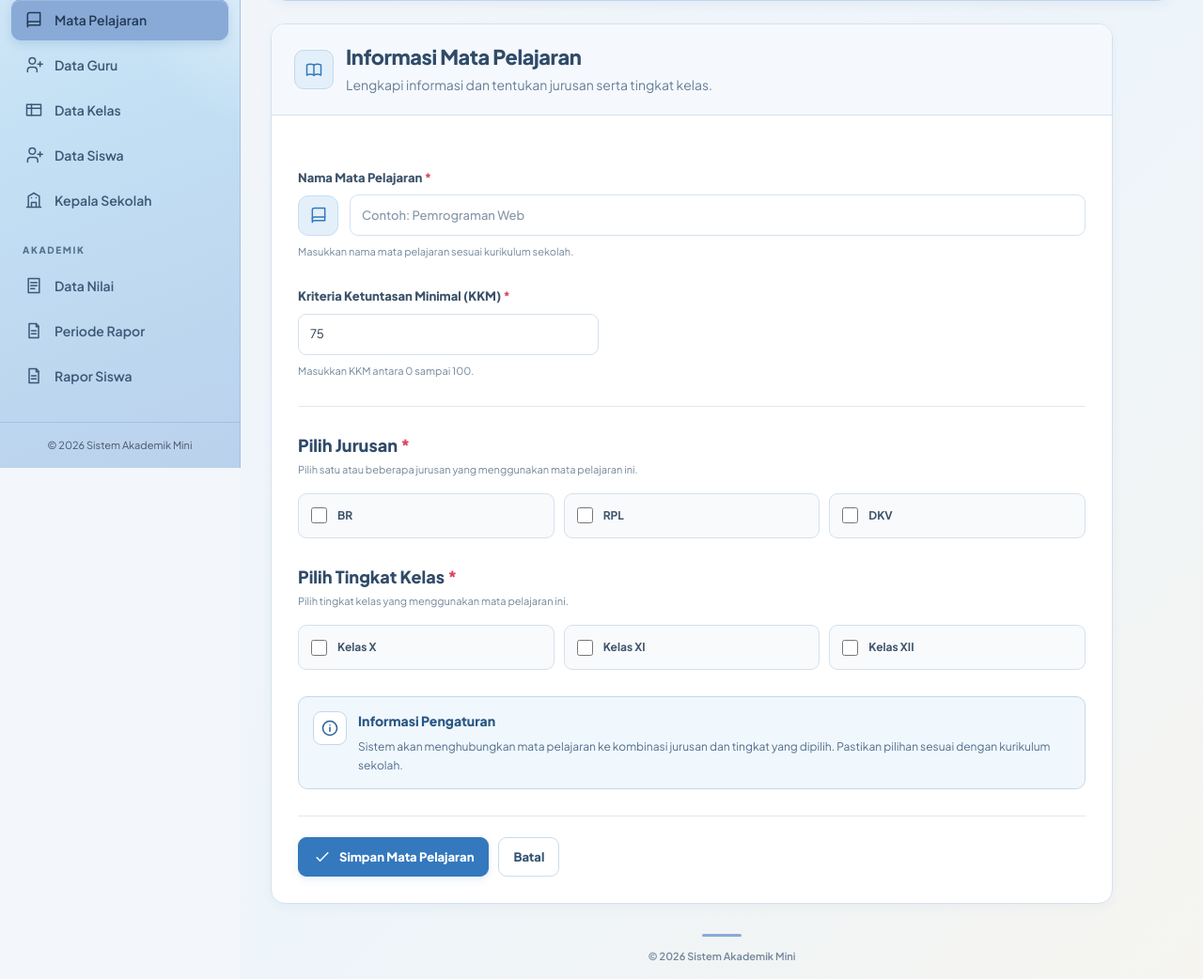
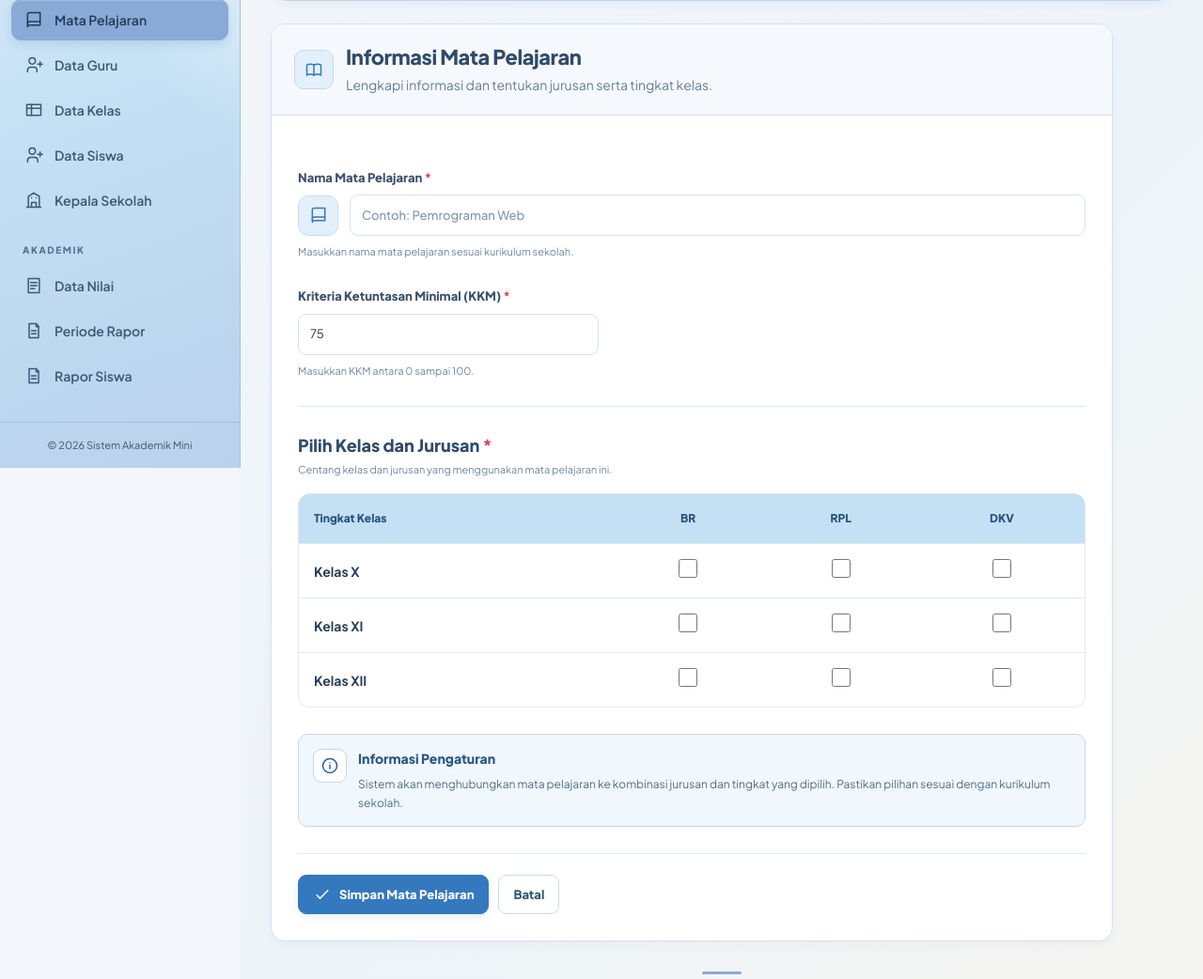
Before and after one commit to dinovianti09-lgtm/beep, a Laravel app: page /admin/mapel/create in a window 1280 px wide. Shown: the part 302-1344 px from the top of the page at 94% size. Run offline with Laravel 12, Linux system fonts and the light colour scheme; a user stored in the database is signed in; data comes from the database, SQL or seed files in the repository; parts of the project's set-up code (start-up, migrations or seed data) failed here and were passed over; some libraries are stand-ins or nearby versions.

Commit message:
Fix tabel kombinasi kelas dan jurusan mapel

```diff
--- a/app/Http/Controllers/MapelController.php
+++ b/app/Http/Controllers/MapelController.php
@@ -17,6 +17,19 @@ class MapelController extends Controller
     private function daftarTingkat(): array
     {
         return ['X', 'XI', 'XII'];
+    }
+
+    private function daftarKombinasi(): array
+    {
+        $kombinasi = [];
+
+        foreach ($this->daftarTingkat() as $tingkat) {
+            foreach ($this->daftarJurusan() as $jurusan) {
+                $kombinasi[] = $tingkat . '|' . $jurusan;
+            }
+        }
+
+        return $kombinasi;
     }
 
     public function index(Request $request)
@@ -88,17 +101,12 @@ class MapelController extends Controller
                 Rule::unique('mapel', 'nama_mapel'),
             ],
             'kkm' => 'required|integer|min:0|max:100',
-            'jurusan' => 'required|array|min:1',
-            'jurusan.*' => [
+            'kombinasi' => 'required|array|min:1',
+            'kombinasi.*' => [
                 'required',
                 'string',
-                Rule::in($this->daftarJurusan()),
-            ],
-            'tingkat' => 'required|array|min:1',
-            'tingkat.*' => [
-                'required',
-                'string',
-                Rule::in($this->daftarTingkat()),
+                'distinct',
+                Rule::in($this->daftarKombinasi()),
             ],
         ], [
             'nama_mapel.required' => 'Nama mata pelajaran wajib diisi.',
@@ -108,12 +116,10 @@ class MapelController extends Controller
             'kkm.integer' => 'KKM harus berupa angka bulat.',
             'kkm.min' => 'KKM minimal 0.',
             'kkm.max' => 'KKM maksimal 100.',
-            'jurusan.required' => 'Pilih minimal satu jurusan.',
-            'jurusan.min' => 'Pilih minimal satu jurusan.',
-            'jurusan.*.in' => 'Pilihan jurusan tidak valid.',
-            'tingkat.required' => 'Pilih minimal satu tingkat kelas.',
-            'tingkat.min' => 'Pilih minimal satu tingkat kelas.',
-            'tingkat.*.in' => 'Pilihan tingkat kelas tidak valid.',
+            'kombinasi.required' => 'Pilih minimal satu kombinasi kelas dan jurusan.',
+            'kombinasi.min' => 'Pilih minimal satu kombinasi kelas dan jurusan.',
+            'kombinasi.*.in' => 'Kombinasi kelas dan jurusan tidak valid.',
+            'kombinasi.*.distinct' => 'Kombinasi kelas tidak boleh duplikat.',
         ]);
 
         DB::transaction(function () use ($validated) {
@@ -124,13 +130,13 @@ class MapelController extends Controller
 
             $pengaturan = [];
 
-            foreach (array_unique($validated['jurusan']) as $jurusan) {
-                foreach (array_unique($validated['tingkat']) as $tingkat) {
+            foreach ($validated['kombinasi'] as $kode) {
+                [$tingkat, $jurusan] = explode('|', $kode, 2);
+
                 $pengaturan[] = [
+                    'tingkat' => $tingkat,
                     'jurusan' => $jurusan,
-                        'tingkat' => $tingkat,
                 ];
-                }
             }
 
             $mapel->pengaturanKelas()->createMany($pengaturan);
@@ -161,26 +167,26 @@ class MapelController extends Controller
             ->values()
             ->all();
 
+        $kombinasiTerpilih = $mapel->pengaturanKelas
+            ->map(function ($pengaturan) {
+                return $pengaturan->tingkat . '|' . $pengaturan->jurusan;
+            })
+            ->values()
+            ->all();
+
         return view('admin.mapel.edit', compact(
             'mapel',
             'jurusanList',
             'tingkatList',
             'jurusanTerpilih',
-            'tingkatTerpilih'
+            'tingkatTerpilih',
+            'kombinasiTerpilih'
         ));
     }
 
     public function update(Request $request, $id)
     {
         $mapel = Mapel::findOrFail($id);
-
-        $kombinasiValid = [];
-
-        foreach ($this->daftarTingkat() as $tingkat) {
-            foreach ($this->daftarJurusan() as $jurusan) {
-                $kombinasiValid[] = $tingkat . '|' . $jurusan;
-            }
-        }
 
         $validated = $request->validate([
             'nama_mapel' => [
@@ -196,7 +202,7 @@ class MapelController extends Controller
                 'required',
                 'string',
                 'distinct',
-                Rule::in($kombinasiValid),
+                Rule::in($this->daftarKombinasi()),
             ],
         ], [
             'nama_mapel.required' => 'Nama mata pelajaran wajib diisi.',
@@ -213,11 +219,9 @@ class MapelController extends Controller
         ]);
 
         DB::transaction(function () use ($mapel, $validated) {
-            // Simpan nama mapel sebelumnya.
             $namaLama = trim($mapel->nama_mapel);
             $namaBaru = trim($validated['nama_mapel']);
 
-            // Perbarui data mata pelajaran.
             $mapel->update([
                 'nama_mapel' => $namaBaru,
                 'kkm' => $validated['kkm'],
@@ -235,7 +239,7 @@ class MapelController extends Controller
                     ]);
             }
 
-            // Perbarui pemetaan jurusan dan tingkat.
+            // Simpan kombinasi kelas dan jurusan secara independen.
             $pengaturan = [];
 
             foreach ($validated['kombinasi'] as $kode) {
@@ -264,7 +268,7 @@ class MapelController extends Controller
                     ->lockForUpdate()
                     ->firstOrFail();
 
-                // Lindungi data nilai siswa.
+                // Lindungi riwayat nilai siswa.
                 $jumlahNilai = DB::table('nilai')
                     ->where('id_mapel', $mapel->id_mapel)
                     ->count();
@@ -276,12 +280,14 @@ class MapelController extends Controller
                         . ' data nilai. Riwayat akademik harus dipertahankan.'
                     );
                 }
+
                 // Cegah penghapusan mapel yang masih diampu guru aktif.
                 $guruAktif = DB::table('guru')
                     ->join('users', 'guru.user_id', '=', 'users.id')
-    ->whereRaw('LOWER(TRIM(guru.mapel_diampu)) = ?', [
-        strtolower(trim($mapel->nama_mapel))
-    ])
+                    ->whereRaw(
+                        'LOWER(TRIM(guru.mapel_diampu)) = ?',
+                        [strtolower(trim($mapel->nama_mapel))]
+                    )
                     ->where('users.status', 'aktif')
                     ->exists();
 
@@ -290,6 +296,7 @@ if ($guruAktif) {
                         'Mata pelajaran tidak dapat dihapus karena masih diampu guru aktif.'
                     );
                 }
+
                 // Bersihkan bobot nilai jika tidak ada nilai siswa.
                 DB::table('bobot_nilai')
                     ->where('id_mapel', $mapel->id_mapel)
@@ -313,6 +320,7 @@ if ($guruAktif) {
             return redirect()
                 ->route('admin.mapel.index')
                 ->with('error', $e->getMessage());
+
         } catch (\Illuminate\Database\QueryException $e) {
             report($e);
 
@@ -320,8 +328,7 @@ if ($guruAktif) {
                 ->route('admin.mapel.index')
                 ->with(
                     'error',
-                    'Mata pelajaran belum dapat dihapus karena masih '
-                    . 'memiliki keterkaitan data lain.'
+                    'Mata pelajaran belum dapat dihapus karena masih memiliki keterkaitan data lain.'
                 );
         }
     }
--- a/resources/views/admin/mapel/create.blade.php
+++ b/resources/views/admin/mapel/create.blade.php
@@ -930,103 +930,66 @@
                 <div class="border-t border-slate-200 dark:border-slate-700"></div>
 
 
-                {{-- PILIH JURUSAN --}}
+
+{{-- PILIH KOMBINASI KELAS DAN JURUSAN --}}
 <section>
-
     <div class="mb-4">
-
         <h3 class="mc-label mb-1">
-                            Pilih Jurusan
+            Pilih Kelas dan Jurusan
             <span class="mc-required">*</span>
         </h3>
-
         <p class="mc-help">
-                            Pilih satu atau beberapa jurusan yang menggunakan mata pelajaran ini.
+            Centang kelas dan jurusan yang menggunakan mata pelajaran ini.
         </p>
-
     </div>
 
-                    <div class="mc-choice-grid">
+    <div class="overflow-x-auto rounded-xl border border-slate-200 dark:border-slate-700">
+        <table class="w-full text-sm">
+            <thead class="bg-blue-50 dark:bg-slate-800">
+                <tr>
+                    <th class="p-4 text-left">Tingkat Kelas</th>
+                    @foreach($jurusanList as $jurusan)
+                        <th class="p-4 text-center">{{ $jurusan }}</th>
+                    @endforeach
+                </tr>
+            </thead>
+            <tbody>
+                @foreach($tingkatList as $tingkat)
+                    <tr class="border-t border-slate-200 dark:border-slate-700">
+                        <th class="p-4 text-left">
+                            Kelas {{ $tingkat }}
+                        </th>
 
                         @foreach($jurusanList as $jurusan)
+                            @php
+                                $kode = $tingkat . '|' . $jurusan;
+                            @endphp
 
-                            <label class="mc-choice">
-
+                            <td class="p-4 text-center">
+                                <label class="cursor-pointer">
                                     <input
                                         type="checkbox"
-                                    name="jurusan[]"
-                                    value="{{ $jurusan }}"
-                                    {{ in_array($jurusan, (array) old('jurusan', []), true) ? 'checked' : '' }}
+                                        name="kombinasi[]"
+                                        value="{{ $kode }}"
+                                        @checked(in_array($kode, old('kombinasi', [])))
+                                        class="w-5 h-5 accent-blue-600"
                                     >
-
-                                <span class="mc-choice-text">
-                                    {{ $jurusan }}
-                                </span>
-
                                 </label>
-
+                            </td>
                         @endforeach
-
+                    </tr>
+                @endforeach
+            </tbody>
+        </table>
     </div>
 
-                    @error('jurusan')
+    @error('kombinasi')
         <p class="mc-field-error">{{ $message }}</p>
     @enderror
 
-                    @error('jurusan.*')
+    @error('kombinasi.*')
         <p class="mc-field-error">{{ $message }}</p>
     @enderror
-
-                </section>
-
-
-                {{-- PILIH TINGKAT KELAS --}}
-                <section>
-
-                    <div class="mb-4">
-
-                        <h3 class="mc-label mb-1">
-                            Pilih Tingkat Kelas
-                            <span class="mc-required">*</span>
-                        </h3>
-
-                        <p class="mc-help">
-                            Pilih tingkat kelas yang menggunakan mata pelajaran ini.
-                        </p>
-
-                    </div>
-
-                    <div class="mc-choice-grid">
-
-                        @foreach($tingkatList as $tingkat)
-
-                            <label class="mc-choice">
-
-                                <input
-                                    type="checkbox"
-                                    name="tingkat[]"
-                                    value="{{ $tingkat }}"
-                                    {{ in_array($tingkat, (array) old('tingkat', []), true) ? 'checked' : '' }}
-                                >
-
-                                <span class="mc-choice-text">
-                                    Kelas {{ $tingkat }}
-                                </span>
-
-                            </label>
-
-                        @endforeach
-
-                    </div>
-
-                    @error('tingkat')
-                        <p class="mc-field-error">{{ $message }}</p>
-                    @enderror
-
-                    @error('tingkat.*')
-                        <p class="mc-field-error">{{ $message }}</p>
-                    @enderror
-
 </section>
 
 
```
Lines whose indentation alone changed are shown as unchanged.
